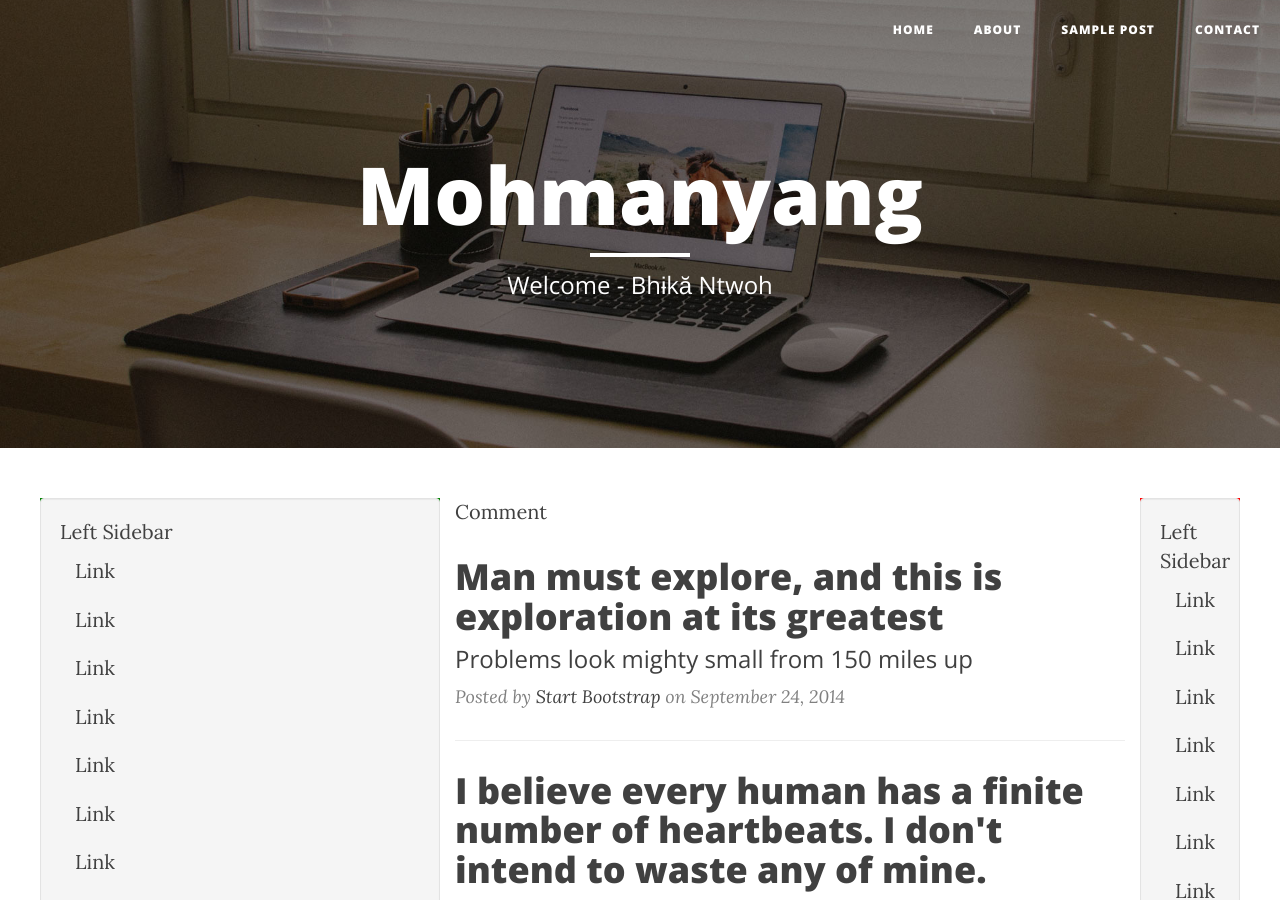
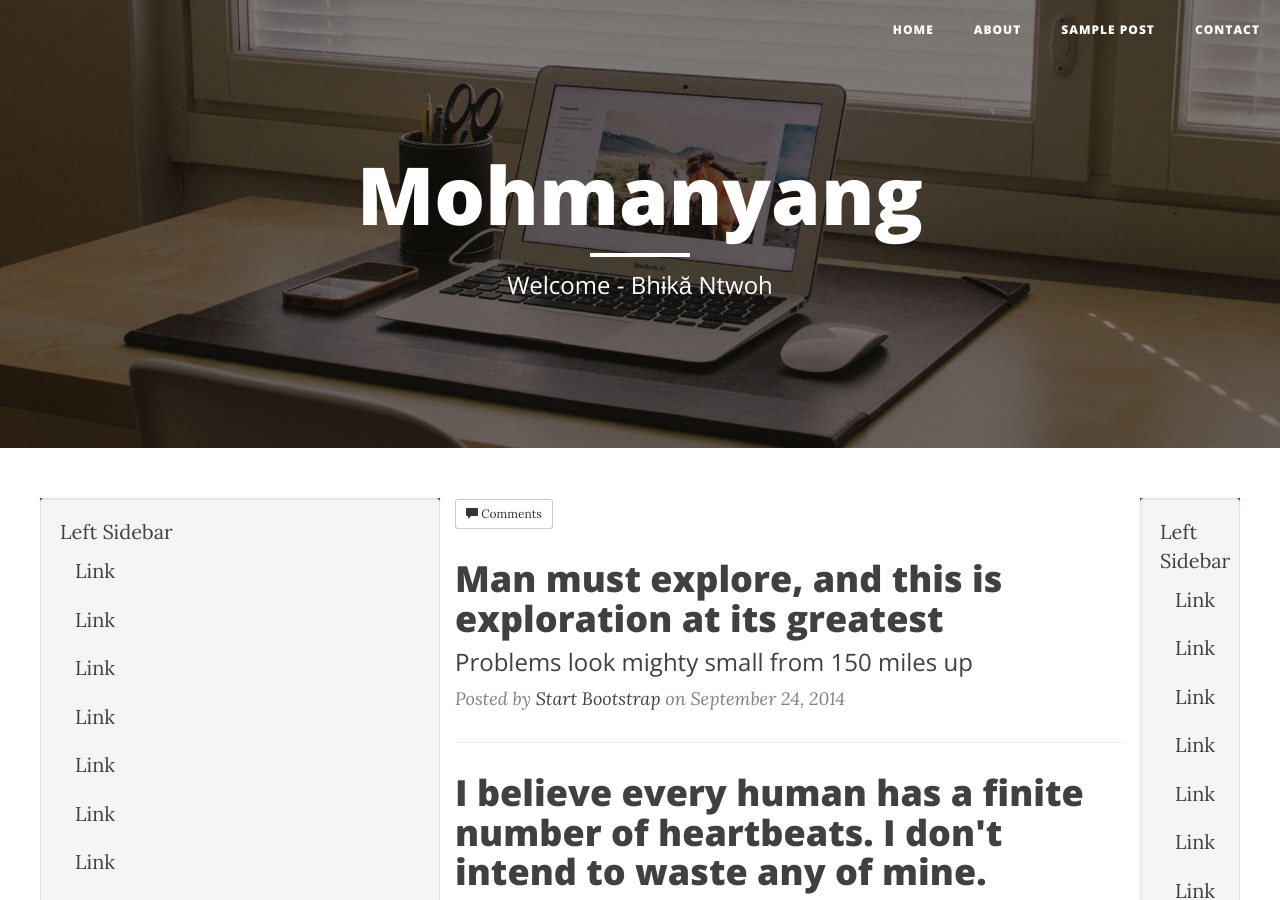
Before and after one commit to LaVillaine/LaVillaine.github.io, a Jekyll site: the page built from index.html, in a window 1280 px wide and 900 px high. Built offline with Jekyll 4.4.1, drawn with Linux system fonts in a browser that asks for light colours; nearby versions of some CDN libraries.

Commit message:
Added comment icon

```diff
--- a/_layouts/default.html
+++ b/_layouts/default.html
@@ -95,7 +95,13 @@
 							<i class="glyphicon glyphicon-comment"></i>
 						</button>
 					</p-->
-					<div class="post-preview"><p>Comment</p></div>
+					<div class="post-preview">
+						<p>
+							<button type="button" class="btn btn-default btn-sm">
+								<span class="glyphicon glyphicon-comment"></span> Comments
+							</button>
+						</p>
+					</div>
 					{{content}}
 				</div>
 				<div class="col-lg-1 sidebar-offcanvas" style="padding: 0px; background-color:red" id="sidebarRight" role="navigation">
```
